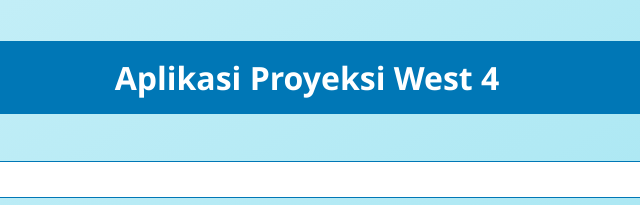
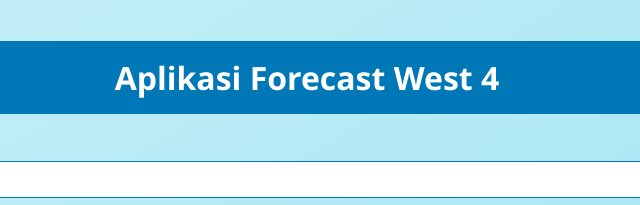
Before and after one commit to dedynamoza/forecast, a plain HTML site: page index.html in a window 1280 px wide. Shown: the top 205 px of the page, 333-973 px from the left. Drawn offline with Linux system fonts and the light colour scheme.

Commit message:
Update index.html

```diff
--- a/index.html
+++ b/index.html
@@ -8,7 +8,7 @@
 </head>
 <body>
   <div class="container">
-    <h1>Aplikasi Proyeksi West 4</h1>
+    <h1>Aplikasi Forecast West 4</h1>
 
     <div class="form">
       <div class="form-group">
```
